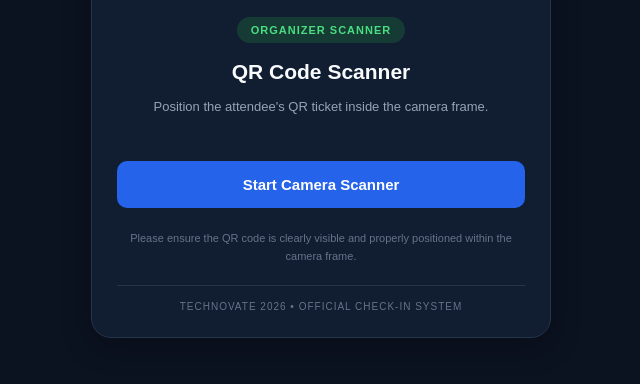
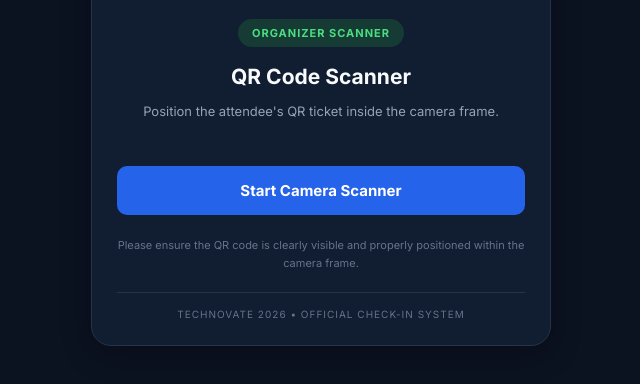
Before and after one commit to jeseiah/technovate, a plain HTML site: page index.html in a window 1280 px wide. Shown: the part 140-524 px from the top of the page, without its empty margins (319-959 px from the left). Drawn offline with Linux system fonts and the light colour scheme.

Commit message:
Integrate Google Fonts and change font family
Added Google Fonts preconnect links and updated font family to 'Inter'.

```diff
--- a/index.html
+++ b/index.html
@@ -7,18 +7,26 @@
 
   <script src="https://unpkg.com/html5-qrcode"></script>
 
+  <link rel="preconnect" href="https://fonts.googleapis.com">
+  <link rel="preconnect" href="https://fonts.gstatic.com" crossorigin>
+  <link href="https://fonts.googleapis.com/css2?family=Inter:wght@400;500;600;700;800&display=swap" rel="stylesheet">
+
   <style>
     * {
       box-sizing: border-box;
     }
 
     body {
-      font-family: Arial, sans-serif;
+      font-family: 'Inter', sans-serif;
       background: #0b1220;
       color: #f8fafc;
       margin: 0;
       padding: 20px;
       min-height: 100vh;
+    }
+
+    button, input, select, textarea {
+      font-family: inherit;
     }
 
     .container {
```
